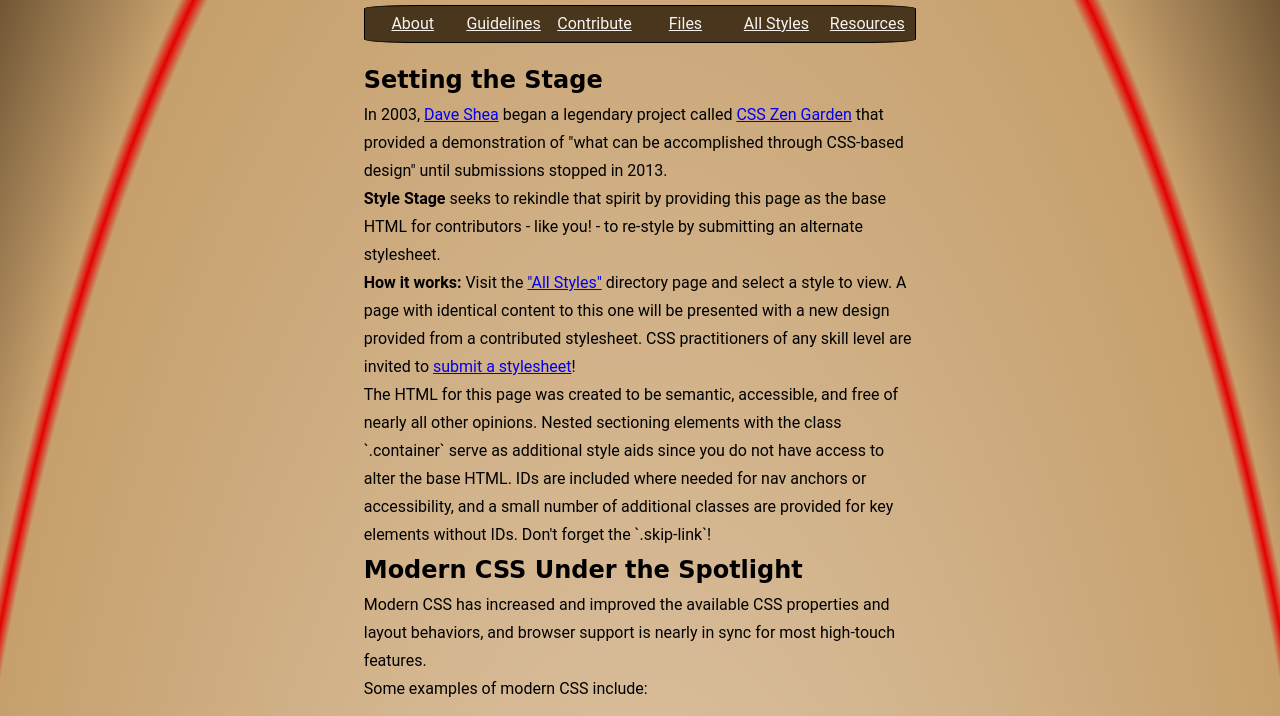
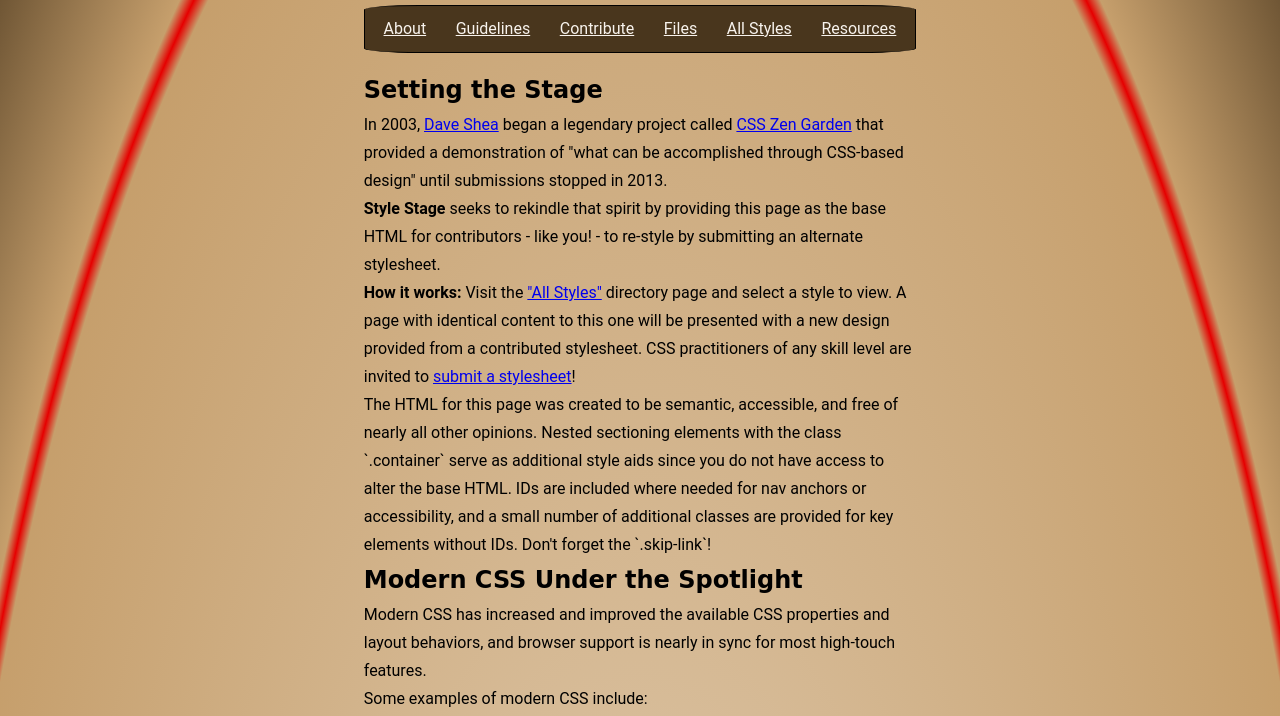
Before and after one commit to RVCC-IDMX/style-mobile-Pi-Guy53, an Eleventy site: page src/index.html in a window 1280 px wide. Shown: the part 213-929 px from the top of the page. Built offline with nearby package versions, Linux system fonts and the light colour scheme; Eleventy itself is replaced by a stand-in of ours; files that its build step writes are made by us from their sources.

Commit message:
fixed nav bar

```diff
--- a/src/sass/style.scss
+++ b/src/sass/style.scss
@@ -147,9 +147,8 @@ nav {
 }
 
 nav ul {
-    display: grid;
-    grid-template-columns: repeat(6, 1fr);
-    gap: 3px;
+    display: flex;
+    flex-wrap: wrap;
 
     border: 1px solid black;
     background-color: hsl(var(--tan-100));
@@ -164,9 +163,9 @@ nav ul {
 nav ul li {
     // border-left: 1px solid black;
     // border-right: 1px solid black;
-
-    width: 100%;
     height: 100%;
+    padding: 5px;
+    margin: auto;
 
     justify-self: center;
     text-align: center;
```
Also changed, not shown: public/style.css.
